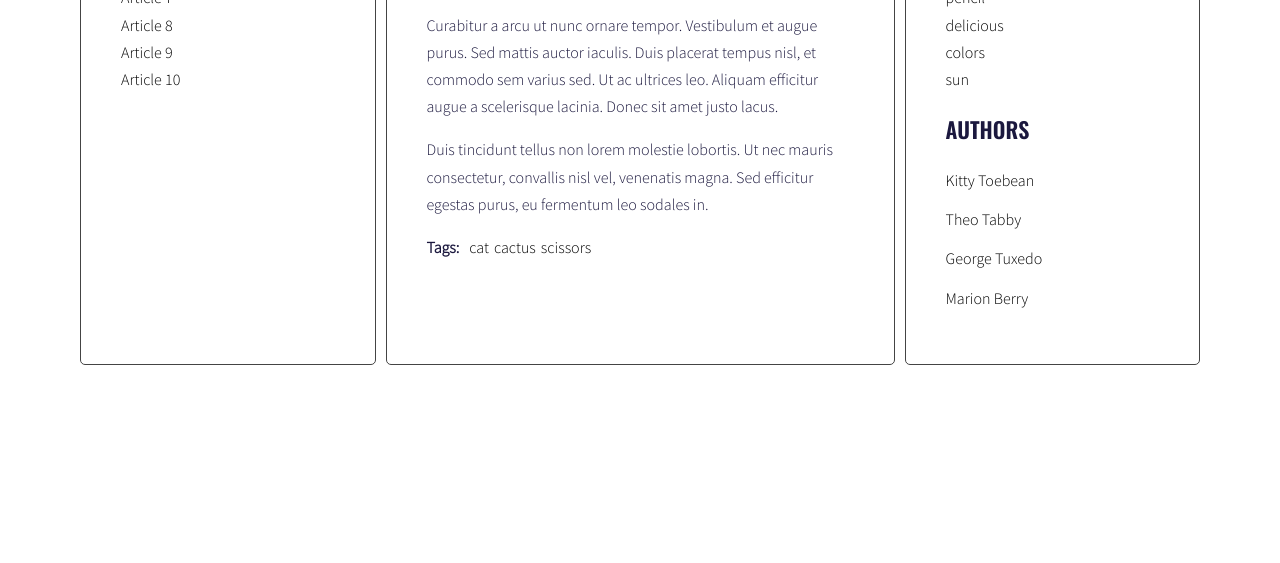
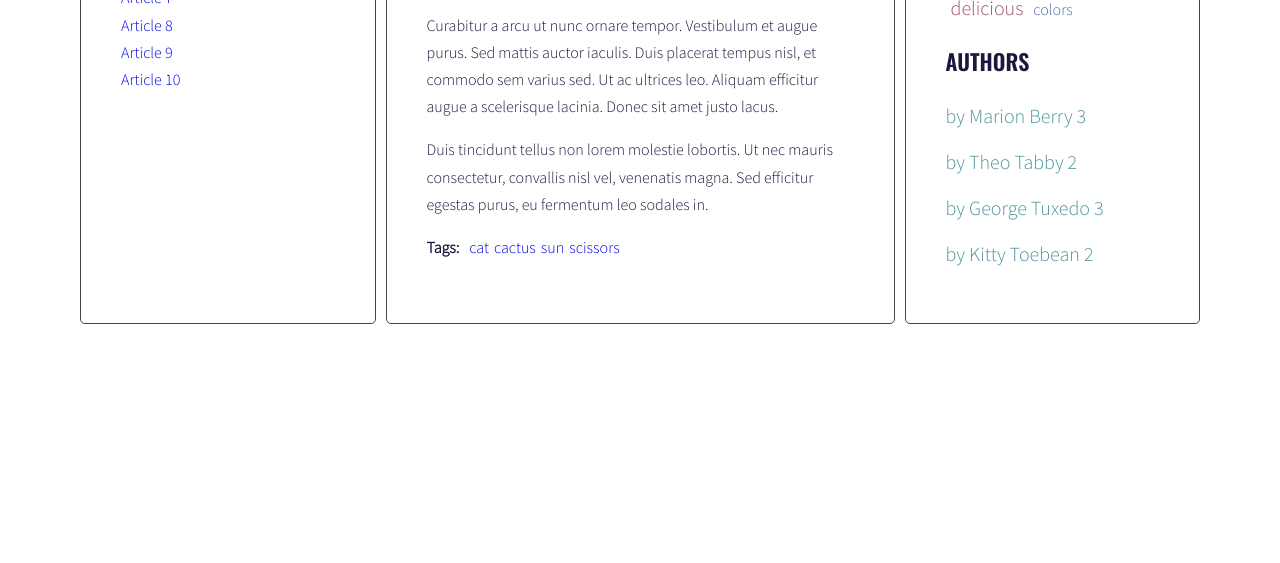
Before and after one commit to ewelinaMaz/javascript-blog, a website: page index.html in a window 1280 px wide. Shown: the part 537-1100 px from the top of the page. Drawn offline with nearby package versions, Linux system fonts and the light colour scheme.

Commit message:
Add author links to sidebar

```diff
--- a/index.html
+++ b/index.html
@@ -28,7 +28,7 @@
         </ul>
       </aside>
       <section class="posts">
-        <article class="post active" id="article-1" data-tags="cat cactus scissors" data-author="by Marion Berry">
+        <article class="post active" id="article-1" data-tags="cat cactus sun scissors" data-author="by Marion Berry">
           <h3 class="post-title">Article 1</h3>
           <p class="post-author"></p>
           <div class="post-content">
@@ -44,7 +44,7 @@
             </ul>
           </div>
         </article>
-        <article class="post" id="article-2" data-tags="cat cloud baloon" data-author="by Theo Tabby">
+        <article class="post" id="article-2" data-tags="cat cloud baloon sun" data-author="by Theo Tabby">
           <h3 class="post-title">Article 2</h3>
           <p class="post-author"></p>
           <div class="post-content">
@@ -60,7 +60,7 @@
             </ul>
           </div>
         </article>
-        <article class="post" id="article-3" data-tags="cloud rain cat" data-author="by George Tuxedo">
+        <article class="post" id="article-3" data-tags="cloud rain baloon sun cat" data-author="by George Tuxedo">
           <h3 class="post-title">Article 3</h3>
           <p class="post-author"></p>
           <div class="post-content">
@@ -75,7 +75,7 @@
             </ul>
           </div>
         </article>
-        <article class="post" id="article-4" data-tags="cat pencil rain" data-author="by Kitty Toebean">
+        <article class="post" id="article-4" data-tags="cat pencil baloon rain" data-author="by Kitty Toebean">
           <h3 class="post-title">Article 4</h3>
           <p class="post-author"></p>
           <div class="post-content">
@@ -123,7 +123,7 @@
             </ul>
           </div>
         </article>
-        <article class="post" id="article-7" data-tags="cat cloud delicious" data-author="by Kitty Toebean">
+        <article class="post" id="article-7" data-tags="cat cloud baloon delicious" data-author="by Kitty Toebean">
           <h3 class="post-title">Article 7</h3>
           <p class="post-author"></p>
           <div class="post-content">
@@ -139,7 +139,7 @@
             </ul>
           </div>
         </article>
-        <article class="post" id="article-8" data-tags="cat colors sun" data-author="by Theo Tabby">
+        <article class="post" id="article-8" data-tags="cat colors baloon sun" data-author="by Theo Tabby">
           <h3 class="post-title">Article 8</h3>
           <p class="post-author"></p>
           <div class="post-content">
@@ -171,7 +171,7 @@
             </ul>
           </div>
         </article>
-        <article class="post" id="article-10" data-tags="cat delicious baloon" data-author="by George Tuxedo">
+        <article class="post" id="article-10" data-tags="cat delicious baloon sun" data-author="by George Tuxedo">
           <h3 class="post-title">Article 10</h3>
           <p class="post-author"></p>
           <div class="post-content">
@@ -195,26 +195,7 @@
         </ul>
         <h2 class="section-title">Authors</h2>
         <ul class="list authors">
-          <li>
-            <a href="#">
-              <span class="author-name">Kitty Toebean</span>
-            </a>
-          </li>
-          <li>
-            <a href="#">
-              <span class="author-name">Theo Tabby</span>
-            </a>
-          </li>
-          <li>
-            <a href="#">
-              <span class="author-name">George Tuxedo</span>
-            </a>
-          </li>
-          <li>
-            <a href="#">
-              <span class="author-name">Marion Berry</span>
-            </a>
-          </li>
+
         </ul>
       </aside>
     </main>
--- a/js/script.js
+++ b/js/script.js
@@ -1,4 +1,13 @@
 {
+  const optArticleSelector = '.post',
+    optTitleSelector = '.post-title',
+    optTitleListSelector = '.titles',
+    optArticleTagsSelector = '.post-tags .list',
+    optArticleAuthorSelector = '.post-author',
+    optCloudClassCount = 5,
+    optAutorsListSelector = '.authors',
+    optTagsListSelector = '.tags';
+
   function titleClickHandler(event) {
     event.preventDefault();
     const clickedElement = this;
@@ -32,15 +41,6 @@
     targetArticle.classList.add('active');
   }
 
-  const optArticleSelector = '.post',
-    optTitleSelector = '.post-title',
-    optTitleListSelector = '.titles',
-    optArticleTagsSelector = '.post-tags .list',
-    optArticleAuthorSelector = '.post-author',
-    optCloudClassCount = 5;
-  optCloudClassPrefix = 'tag-size-',
-  optTagsListSelector = '.tags .list';
-
   function generateTitleLinks(customSelector = '') {
     /* [DONE]remove contents of titleList*/
 
@@ -63,7 +63,7 @@
       /*[DONE]insert html into titleList*/
       html = html + linkHTML;
       console.log(optArticleSelector + customSelector);
-  /*[insertAdjacentHTML-generuje listę linkó od tyłu?]titleList.insertAdjacentHTML('afterbegin', linkHTML)*/
+      /*[insertAdjacentHTML-generuje listę linkó od tyłu?]titleList.insertAdjacentHTML('afterbegin', linkHTML)*/
     }
     titleList.innerHTML = html;
 
@@ -77,8 +77,8 @@
 
   function calculateTagsParams(tags) {
     const params = {
-      min: 1,
-      max: 9,
+      min: 99999,
+      max: 0,
     };
     for (let tag in tags) {
       params.max = Math.max(tags[tag], params.max);
@@ -139,7 +139,6 @@
         } else {
           allTags[tag]++;
         }
-
         /* END LOOP: for each tag */
       }
       /* insert HTML of all the links into the tags wrapper */
@@ -147,7 +146,7 @@
       /* END LOOP: for every article: */
     }
     /*[NEW] find list of tags in right column*/
-    const tagList = document.querySelector('.tags');
+    const tagList = document.querySelector(optTagsListSelector);
     /*[NEW] create variable for all links HTML code*/
     let allTagsHTML = '';
     const tagsParams = calculateTagsParams(allTags);
@@ -155,7 +154,7 @@
     /*[NEW] START LOOP: for each tag in allTags*/
     for (let tag in allTags) {
       /*[NEW] generate code of a link and add it to allTagsHTML*/
-      const tagLinkHTML = '<li><a class="' + calculateTagsClass(allTags[tag], tagsParams) + '"href="#tag-' + tag + '">' + tag + '</a></li>';
+      const tagLinkHTML = '<li><a href = "#tag-' + tag + '" class="' + 'tag-size-' + calculateTagsClass(allTags[tag], tagsParams) + '">' + tag + '</a></li>';
       allTagsHTML += tagLinkHTML;
     }
     /*[NEW] add html from allTags to tagList*/
@@ -197,7 +196,7 @@
 
   function addClickListtenersToTag() {
     /* find all links to tags */
-    const linksToTag = document.querySelectorAll('.post-tags .list a');
+    const linksToTag = document.querySelectorAll('.post-tags .list a, .sidebar .tags a');
     /* START LOOP: for each link */
     for (let linkToTag of linksToTag) {
       /* add tagClikhandler as event listener for that link */
@@ -208,6 +207,8 @@
   addClickListtenersToTag();
 
   function generateAuthor() {
+    /*[NEW] create a new variable allAuthors with an empty object */
+    let allAuthors = {};
     /* find all articles */
     const articles = document.querySelectorAll(optArticleSelector);
     /* START LOOP: for every article: */
@@ -225,9 +226,30 @@
       console.log(linkHTML);
       /* insert HTML of all the links into the tags wrapper */
       authorWrapper.innerHTML = html;
+      /* count articles for each author*/
+      if (allAuthors[dataAuthor]) {
+        allAuthors[dataAuthor]++;
+      } else {
+        allAuthors[dataAuthor] = 1;
+      }
+      console.log(allAuthors);
       /* END LOOP: for every article: */
     }
+    /*[NEW] find list of Authors in right column*/
+    const authorList = document.querySelector(optAutorsListSelector);
+    /*[NEW] create variable for all links HTML code*/
+    let allAuthorsHTML = '';
+
+    /*[NEW] START LOOP: for each author in allAuthors*/
+    for (let dataAuthor in allAuthors) {
+      /*[NEW] generate code of a link and add it to allAuthorsHTML*/
+      const authorLinkHTML = '<li><a href = "#author-' + dataAuthor + '" + class ="' + 'author' + '">' + dataAuthor + (' ') + allAuthors[dataAuthor] + '</a></li>';
+      allAuthorsHTML += authorLinkHTML;
+    }
+    /*[NEW] add html from allAuthorsHTML to authorList*/
+    authorList.innerHTML = allAuthorsHTML;
   }
+
   generateAuthor();
 
   function authorClickHandler() {
@@ -263,7 +285,7 @@
 
   function addClickListtenersToAuthor() {
     /* find all links to tags */
-    const linksToAuthor = document.querySelectorAll('.post-author a');
+    const linksToAuthor = document.querySelectorAll('.post-author a, .sidebar .authors a');
     /* START LOOP: for each link */
     for (let linkToAuthor of linksToAuthor) {
       /* add tagClikhandler as event listener for that link */
--- a/sass/style.scss
+++ b/sass/style.scss
@@ -84,7 +84,6 @@ body {
 
 .list li a {
 	text-decoration: none;
-	color: #000000;
 }
 
 .list-horizontal {
@@ -125,14 +124,51 @@ body {
 		margin: 0 10px 0 0;
 	}
 
-<<<<<<< HEAD
-=======
-  p {
-    margin: 0 10px 0 0;
-  }
-
->>>>>>> ab5d37b5bb0e4846c04e67d0636c73ca0a2a7c08
 	ul li {
 		margin-right: 5px;
 	}
 }
+
+.sidebar .tags li {
+	display: inline;
+}
+
+.tag-size-1 {
+	font-size: 16px;
+	display: inline-block;
+	padding: 0 5px;
+	color: #4D6D9B;
+}
+
+.tag-size-2 {
+	font-size: 20px;
+	display: inline-block;
+	padding: 0 5px;
+	color: #9B4D6D;
+}
+
+.tag-size-3 {
+	font-size: 28px;
+	display: inline-block;
+	padding: 0 5px;
+	color: #6D9B4D;
+}
+
+.tag-size-4 {
+	font-size: 32px;
+	display: inline-block;
+	padding: 0 5px;
+	color: #7B4D9B;
+}
+
+.tag-size-5 {
+	font-size: 40px;
+	display: inline-block;
+	padding: 0 5px;
+	color: #4D949B;
+}
+
+.author {
+	font-size: 20px;
+	color: #4D949B;
+}
```
Also changed, not shown: css/style.css, 1 other file.
